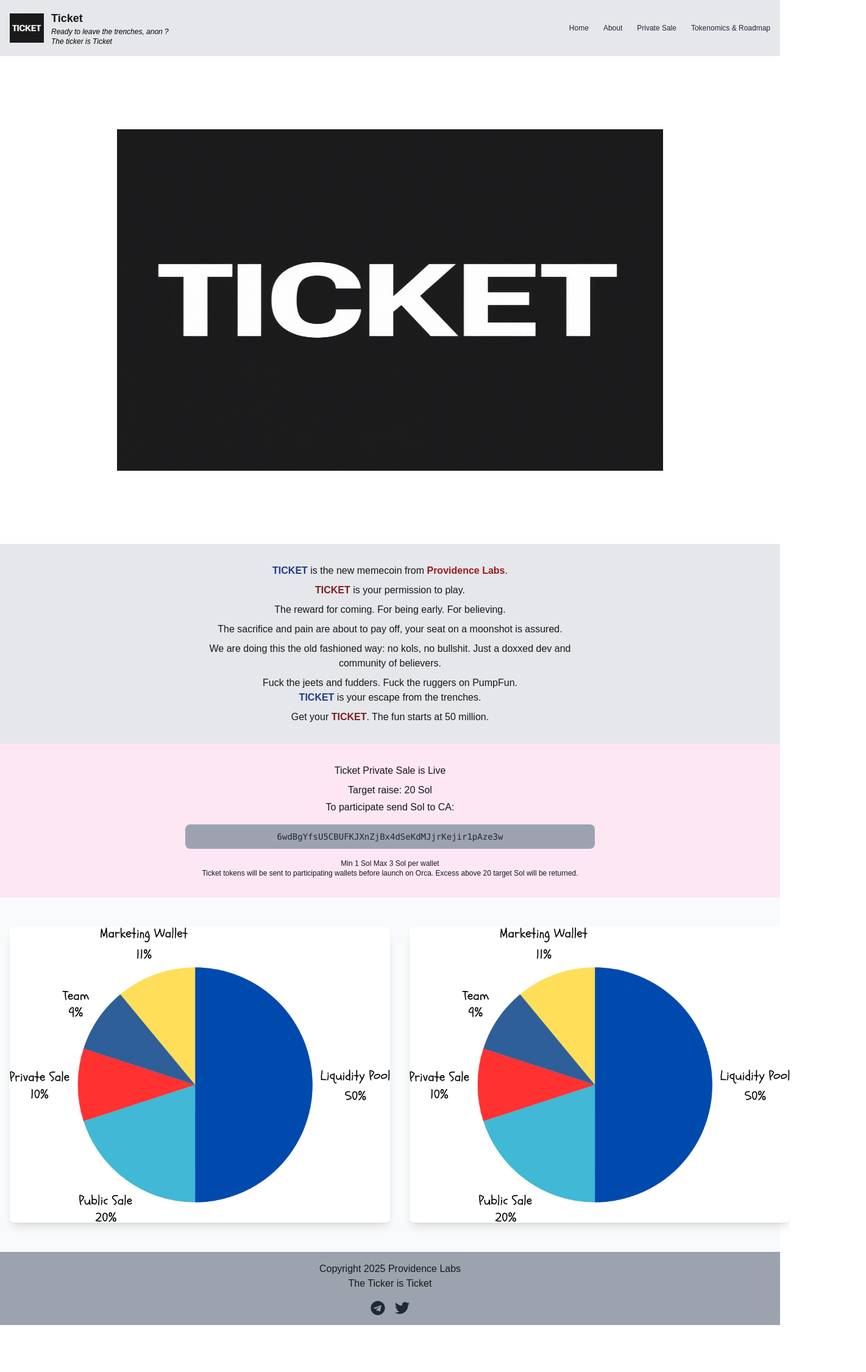
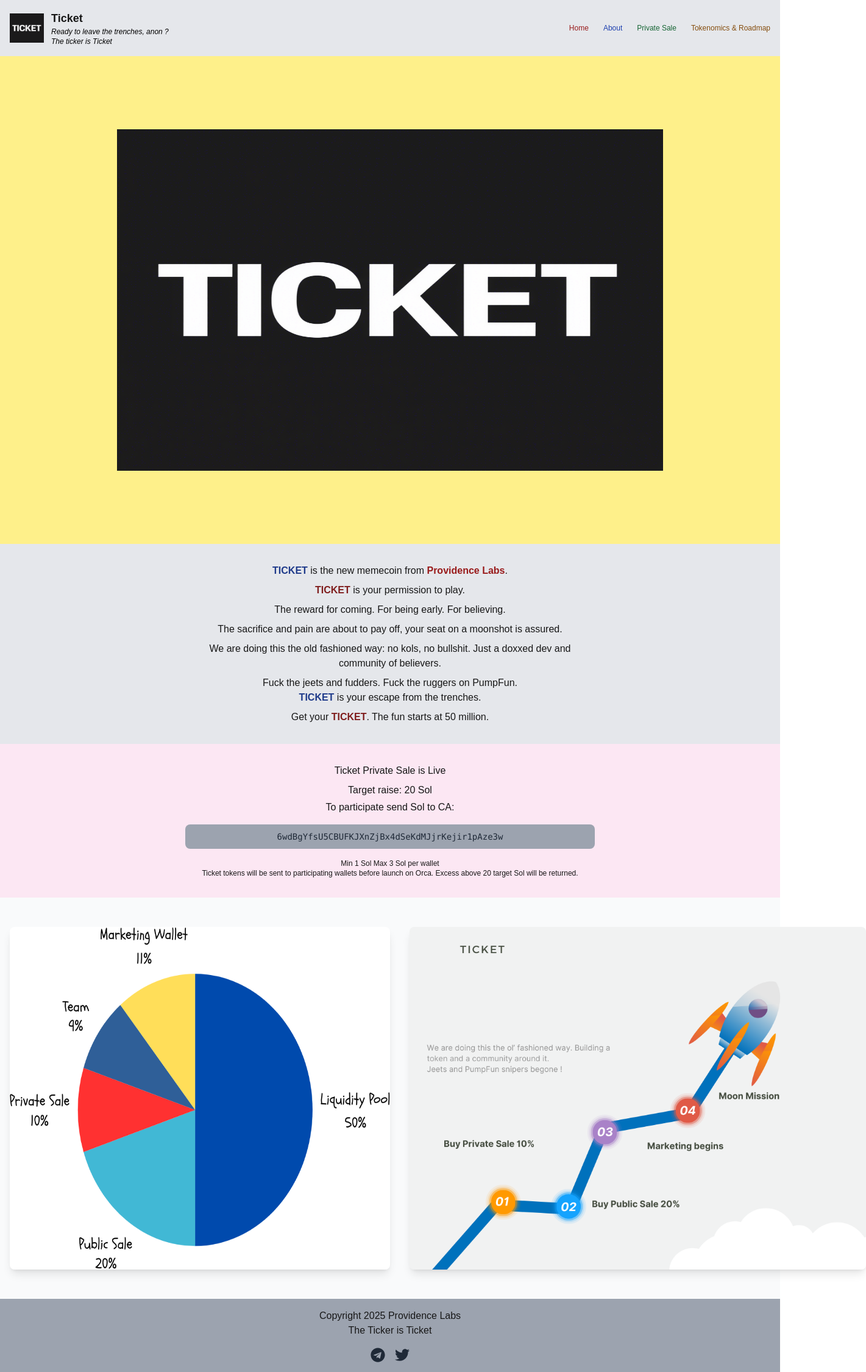
Before and after one commit to dragonskyside/ticket, a Next.js app: page / in a window 1280 px wide. Shown: the whole page at 61% size, 1421 px wide, since content can reach past the window. Before the commit the page ends 2173 px from the top, so only its background shows below. Built offline with nearby package versions, Linux system fonts and the light colour scheme; a web font is replaced by a local one.

Commit message:
roadmap added

```diff
--- a/app/page.js
+++ b/app/page.js
@@ -49,17 +49,17 @@
 
   {/* Right: Clickable Links */}
   <div className="flex space-x-6">
-    <a href="#section1" className="text-gray-800 text-xs hover:text-gray-600 transition-colors">
+    <a href="#section1" className="text-red-800 text-xs hover:text-gray-600 transition-colors">
       Home
     </a>
-    <a href="#about" className="text-gray-800 text-xs hover:text-gray-600 transition-colors">
+    <a href="#about" className="text-blue-800 text-xs hover:text-gray-600 transition-colors">
       About
     </a>
-    <a href="#private-sale" className="text-gray-800 text-xs hover:text-gray-600 transition-colors">
+    <a href="#private-sale" className="text-green-800 text-xs hover:text-gray-600 transition-colors">
       Private Sale
     </a>
 
-    <a href="#image-section" className="text-gray-800 text-xs hover:text-gray-600 transition-colors">
+    <a href="#image-section" className="text-yellow-800 text-xs hover:text-gray-600 transition-colors">
       Tokenomics & Roadmap
     </a>
 
@@ -71,7 +71,7 @@
 
       {/* Section 1: Background Image with Text */}
       <section
-        className="h-screen bg-cover bg-center flex items-center justify-center"
+        className="h-screen bg-cover bg-center flex items-center justify-center bg-yellow-200"
         style={{
           backgroundImage: "url('/ticketlogo.png')",
           backgroundSize: '70% 70%', // Width: 100%, Height: 25%
@@ -142,12 +142,12 @@
       <img
         src="/tokenomics.png"
         alt="Image 1"
-        className="w-full md:w-1/2 rounded-lg shadow-lg"
+        className="w-full md:w-[50%] rounded-lg shadow-lg"
       />
       <img
-        src="/tokenomics.png"
+        src="/ticketroadmap.png"
         alt="Image 2"
-        className="w-full md:w-1/2 rounded-lg shadow-lg"
+        className="w-full md:w-[60%] rounded-lg shadow-lg"
       />
     </div>
   </div>
```
Also changed, not shown: public/ticketroadmap.png (added).
